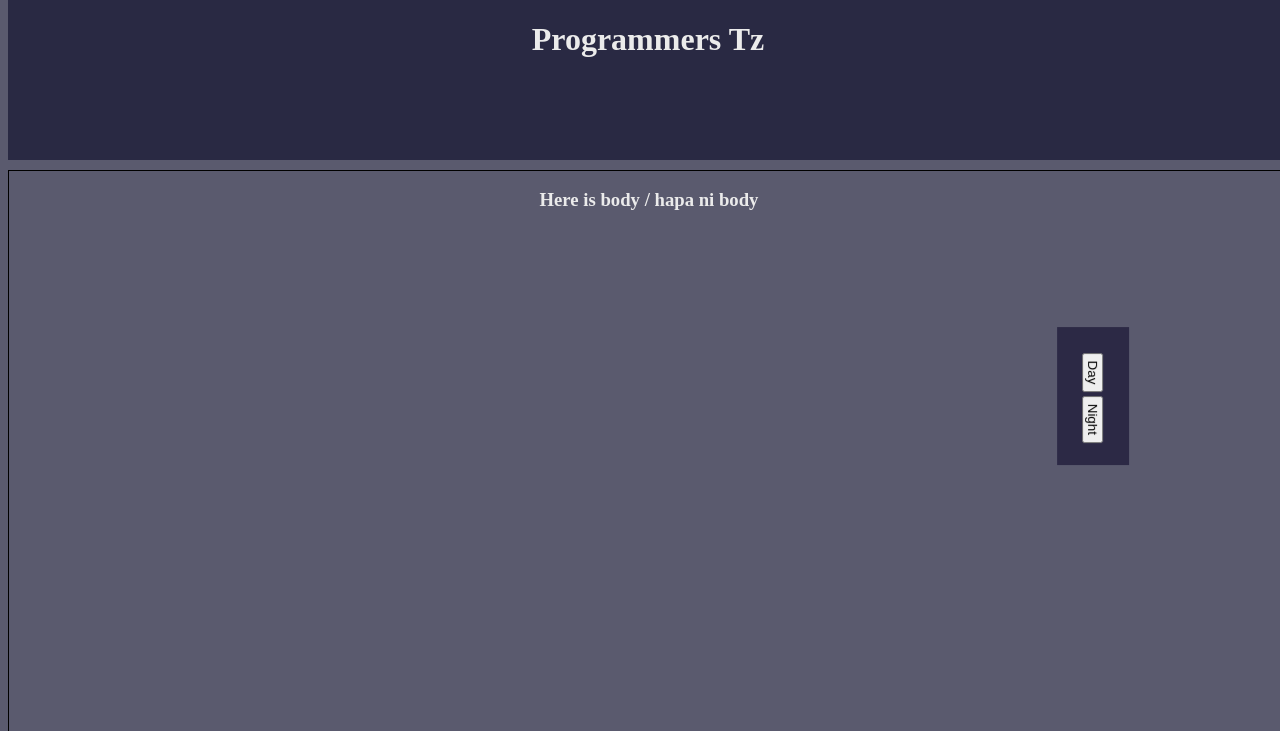
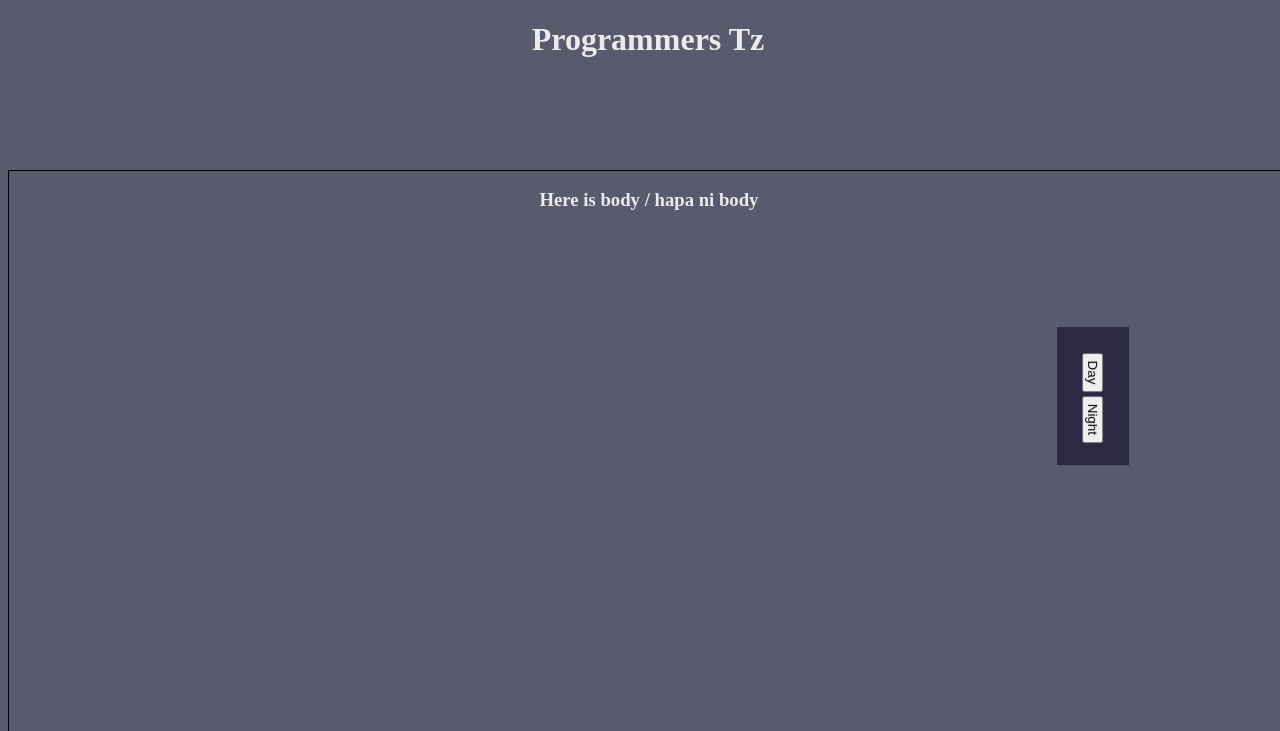
Before and after one commit to bari95/components, a plain HTML site: page index.html in a window 1280 px wide. Shown: the top 731 px of the page. Drawn offline with Linux system fonts and the light colour scheme.

Commit message:
Update index.html

```diff
--- a/index.html
+++ b/index.html
@@ -44,13 +44,13 @@
             width: "100%",
             textAlign: "center",
             height: "20%",
-            backgroundColor: "white",
+            backgroundColor: "none",
             color: "black"
           };
 
           // Apply different styles for "night" mode / Tumia styles tofauti wakati wa "usiku"
           if (per == "night") {
-            style.backgroundColor = "rgba(20,20,49,.7)";
+            style.backgroundColor = "none";
             style.color = "#ebebeb";
           }
 
```
